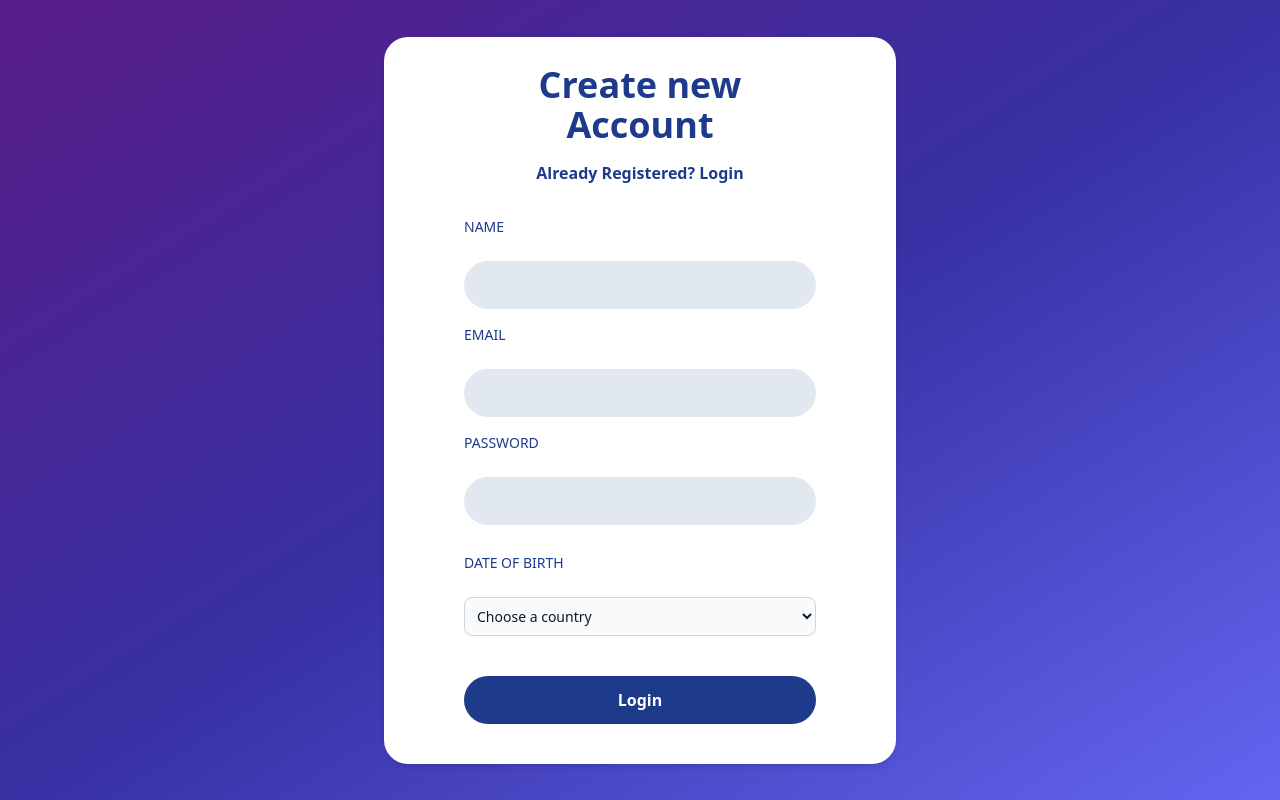
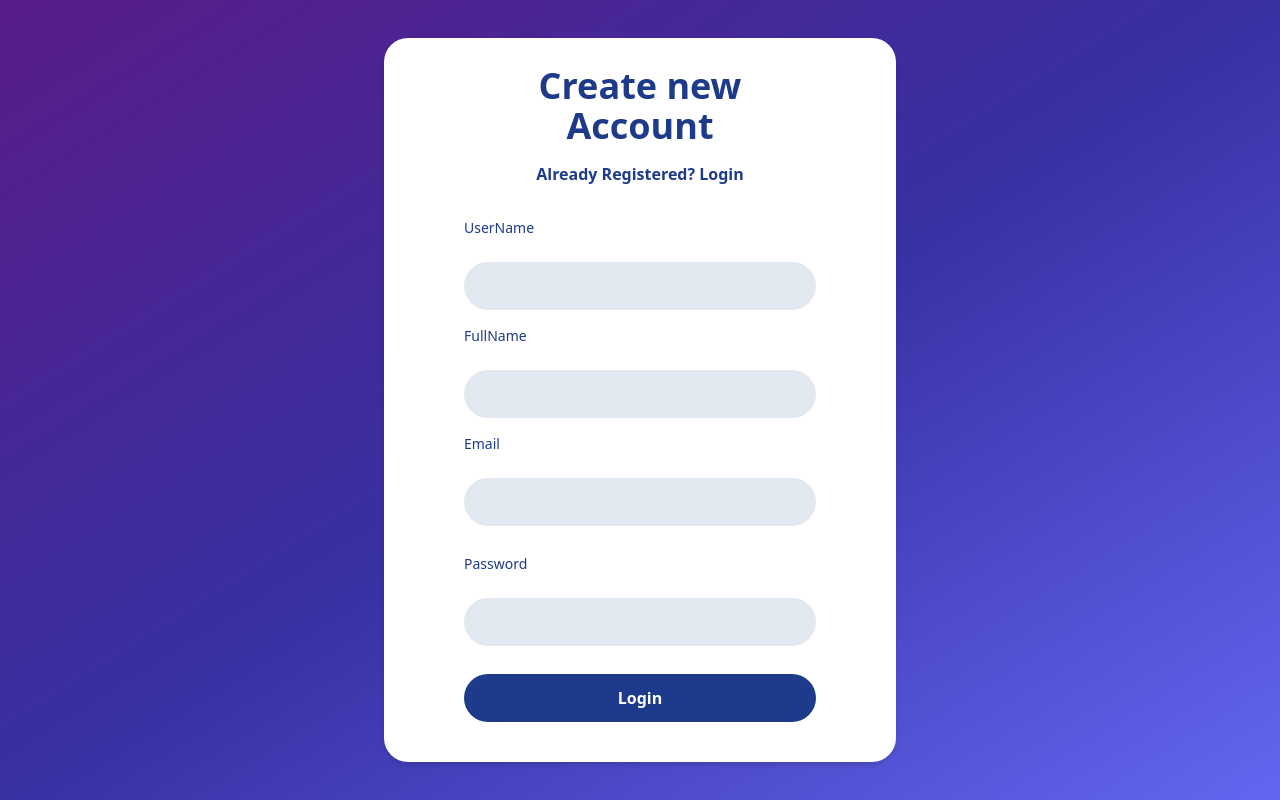
Before and after one commit to patdanai767/project-alpha, a React (Vite) app in the folder project-alpha/: page /register in a window 1280 px wide. Built offline with nearby package versions, Linux system fonts and the light colour scheme.

Commit message:
register

```diff
--- a/project-alpha/src/pages/Login/Login.jsx
+++ b/project-alpha/src/pages/Login/Login.jsx
@@ -3,10 +3,12 @@ import "./Login.css";
 
 const Login = () => {
   return (
-    <div className="h-screen w-full flex justify-center items-center">
-      <div className="wrapper bg-slate-300">
+    <div class='flex items-center justify-center min-h-screen from-purple-900 via-indigo-800 to-indigo-500 bg-gradient-to-br'>
+    <div className="h-screen w-full flex justify-center items-center ">
+      <div className="wrapper bg-white">
+
         <form action="">
-          <h1>Login</h1>
+        <h1>Login</h1>
           <h2 className=" mt-2 bg-s">sign in to continue</h2>
           <div className="input-box">
             <input type="text-lg font-medium" placeholder="Username" required />
@@ -27,9 +29,13 @@ const Login = () => {
               Not a member? <a href="/register"> Signup now</a>
             </p>
           </div>
+
         </form>
       </div>
     </div>
+    </div>
+
+
   );
 };
 export default Login;
--- a/project-alpha/src/pages/Register/Register.jsx
+++ b/project-alpha/src/pages/Register/Register.jsx
@@ -9,24 +9,16 @@ const Register = () => {
       <h1 class="text-4xl font-bold text-center text-blue-900 dark:text-gray-200 mb-4">Create new Account</h1>
       <h2 className=" text-blue-900 mb-8 font-bold">Already Registered? Login</h2>
       <form action="#" class="w-full flex flex-col gap-4">
-        <label className="block mb-2 text-sm font-medium text-blue-900  dark:text-white ">NAME</label>
-          <input type="Name" class=" w-full rounded-3xl bg-slate-200 outline-blue-900 px-5 py-3" placeholder="" />
-        <label className="block mb-2 text-sm font-medium text-blue-900  dark:text-white">EMAIL</label>
-          <input type="email" class=" w-full rounded-3xl bg-slate-200 outline-blue-900 px-5 py-3" placeholder="" />
-        <label className="block mb-2 text-sm font-medium text-blue-900  dark:text-white">PASSWORD</label>
+        <label className="block mb-2 text-sm font-medium text-blue-900  dark:text-white ">UserName</label>
+          <input type="username" class=" w-full rounded-3xl bg-slate-200 outline-blue-900 px-5 py-3" placeholder="" />
+        <label className="block mb-2 text-sm font-medium text-blue-900  dark:text-white">FullName</label>
+          <input type="fullname" class=" w-full rounded-3xl bg-slate-200 outline-blue-900 px-5 py-3" placeholder="" />
+        <label className="block mb-2 text-sm font-medium text-blue-900  dark:text-white">Email</label>
+          <input type="email" class="mb-3 w-full rounded-3xl bg-slate-200 outline-blue-900 px-5 py-3" placeholder="" />
+        <label className="block mb-2 text-sm font-medium text-blue-900  dark:text-white">Password</label>
           <input type="password" class="mb-3 w-full rounded-3xl bg-slate-200 outline-blue-900 px-5 py-3" placeholder="" />
-        <label className="block mb-2 text-sm font-medium text-blue-900  dark:text-white">DATE OF BIRTH</label>
-          <select id="small" class="block w-full p-2 mb-6 text-sm text-gray-900 border border-gray-300 rounded-lg bg-gray-50 focus:ring-blue-500 focus:border-blue-500 dark:bg-gray-700 dark:border-gray-600 dark:placeholder-gray-400 dark:text-white dark:focus:ring-blue-500 dark:focus:border-blue-500">
-            <option selected>Choose a country</option>
-            <option value="US">United States</option>
-            <option value="CA">Canada</option>
-            <option value="FR">France</option>
-            <option value="DE">Germany</option>
-             </select>
-          <button type="password" class="mb-3 w-full rounded-3xl bg-blue-900  px-5 py-3 font-semibold text-white">Login</button>
 
-
-
+        <button type="password" class="mb-3 w-full rounded-3xl bg-blue-900  px-5 py-3 font-semibold text-white">Login</button>
 
 
       </form>
```
